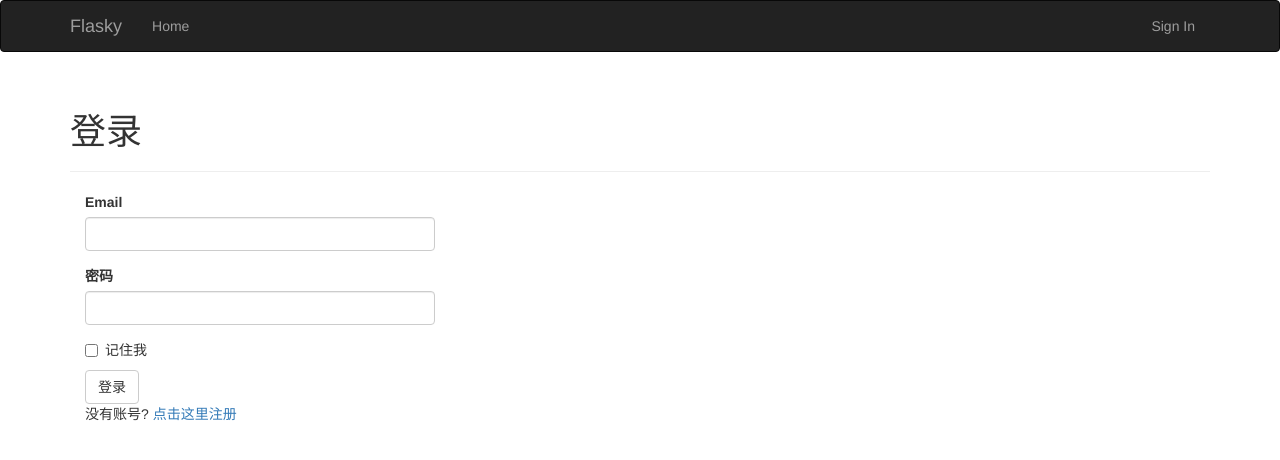
After one commit to xiejava1018/flasky, a Flask app: page /auth/login in a window 1280 px wide. The commit adds this page. Shown: the top 460 px of the page. Run offline with Flask 2, Linux system fonts and the light colour scheme; some libraries are stand-ins or nearby versions.

Commit message:
增加用户登录、注册功能

```diff
--- /dev/null
+++ b/app/auth/forms.py
@@ -0,0 +1,28 @@
+#-*-coding:utf-8-*-
+from flask_wtf import FlaskForm
+from wtforms import StringField,PasswordField,BooleanField,SubmitField
+from wtforms.validators import Required,Length,Email,Regexp,EqualTo
+from wtforms import ValidationError
+from ..models import User
+
+class LoginForm(FlaskForm):
+    email=StringField('Email',validators=[Required(),Length(1,64),Email()])
+    password=PasswordField('密码',validators=[Required()])
+    remember_me=BooleanField('记住我')
+    submit=SubmitField('登录')
+
+
+class RegistrationForm(FlaskForm):
+    email = StringField('Email', validators=[Required(),Length(1,64), Email()])
+    username=StringField('用户名',validators=[Required(),Length(1,64),Regexp('^[A-Za-z][A-Za-z0-9_.]*$',0,'用户名必须是字母数字点或下划线组成')])
+    password=PasswordField('密码',validators=[Required(),Length(4,18,message='密码必须大于4位'),EqualTo('password2',message='确认密码不一致')])
+    password2=PasswordField('确认密码',validators=[Required()])
+    submit=SubmitField('注册')
+
+    def validate_email(self,field):
+        if User.query.filter_by(email=field.data).first():
+            raise ValidationError('Email已经被注册。')
+
+    def validate_username(self,field):
+        if User.query.filter_by(username=field.data).first():
+            raise ValidationError('用户名已经被注册。')
--- a/app/auth/views.py
+++ b/app/auth/views.py
@@ -1,7 +1,40 @@
 #-*-coding:utf-8-*-
-from flask import render_template
+from flask import render_template,redirect,request,url_for,flash
 from . import auth
+from flask_login import login_user,logout_user,login_required
+from ..models import User
+from .forms import LoginForm,RegistrationForm
+from app import login_manager,db
 
-@auth.route('/login')
+@auth.route('/login',methods=['GET','POST'])
 def login():
-    return render_template('auth/login.html')
+    form =LoginForm()
+    if form.validate_on_submit():
+        user=User.query.filter_by(email=form.email.data).first()
+        if user is not None and user.verify_password(form.password.data):
+            login_user(user,form.remember_me.data)
+            return redirect(request.args.get('next') or url_for('main.index'))
+        flash('无效的用户名或密码。')
+    return render_template('auth/login.html',form=form)
+
+@auth.route('/logout')
+@login_required
+def logout():
+    logout_user()
+    flash('You have been logged out.')
+    return redirect(url_for('main.index'))
+
+@auth.route('/register',methods=['GET','POST'])
+def register():
+    form=RegistrationForm()
+    if form.validate_on_submit():
+        user=User(email=form.email.data,username=form.username.data,password=form.password.data)
+        db.session.add(user)
+        db.session.commit()
+        flash('注册成功，你可以登录了！')
+        return redirect(url_for('auth.login'))
+    return render_template('auth/register.html',form=form)
+
+@login_manager.user_loader
+def load_user(user_id):
+    return User.query.get(int(user_id))
--- /dev/null
+++ b/app/templates/auth/login.html
@@ -0,0 +1,24 @@
+{% extends "base.html" %}
+{% import "bootstrap/wtf.html" as wtf %}
+{% block title %}Flasky - 登录 {% endblock %}
+{% block page_content %}
+<div class="page-header">
+    <h1>登录</h1>
+</div>
+{% for message in get_flashed_messages() %}
+<div class="alert alert-warning">
+    <button type="button" class="close" data-dismiss="alert">&times;</button>
+    {{message}}
+</div>
+{% endfor %}
+<div class="col-md-4">
+    {{wtf.quick_form(form)}}
+    <p>
+    没有账号?
+    <a href="{{ url_for('auth.register') }}">
+    点击这里注册
+    </a>
+    </p>
+</div>
+
+{% endblock %}
--- a/app/templates/base.html
+++ b/app/templates/base.html
@@ -17,6 +17,13 @@ data-toggle="collapse" data-target=".navbar-collapse">
 <ul class="nav navbar-nav">
 <li><a href="/">Home</a></li>
 </ul>
+<ul class="nav navbar-nav navbar-right">
+{% if current_user.is_authenticated %}
+<li><a href="{{ url_for('auth.logout') }}">Sign Out</a></li>
+{% else %}
+<li><a href="{{ url_for('auth.login') }}">Sign In</a></li>
+{% endif %}
+</ul>
 </div>
 </div>
 </div>
```
Also changed, not shown: app/__init__.py (+7 -0 lines), app/models.py (+7 -1 lines), app/templates/auth/register.html (added, +17 -0 lines), app/templates/index.html (+6 -1 lines), migrations/versions/a01d6793acb3_20181118.py (added, +36 -0 lines).
